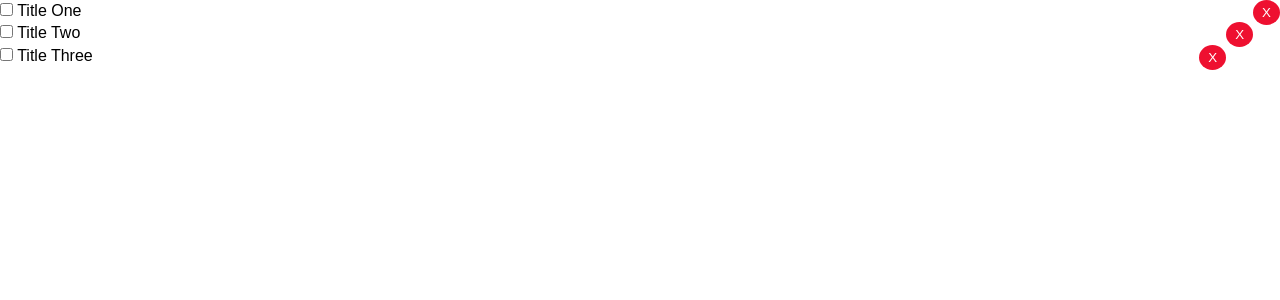
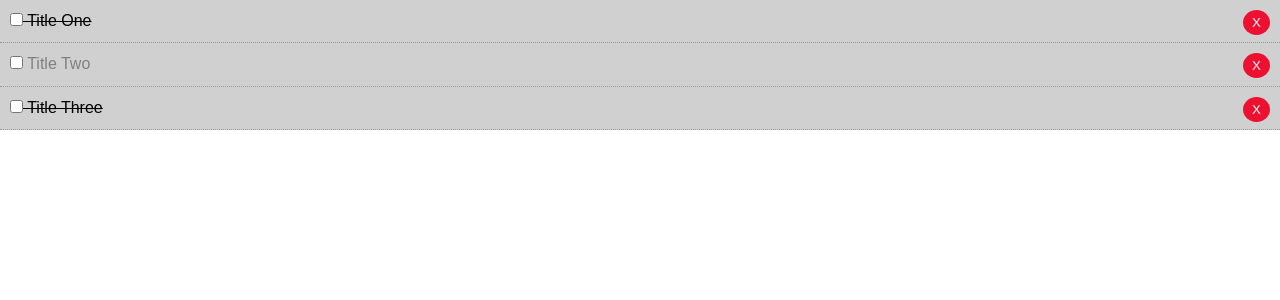
Before and after one commit to 2KAbhishek/Annote, an Angular app: page / in a window 1280 px wide. Shown: the top 300 px of the page. Built offline with nearby package versions, Linux system fonts and the light colour scheme.

Commit message:
Dynamic class binding functional.

```diff
--- a/src/app/components/note/note.component.html
+++ b/src/app/components/note/note.component.html
@@ -1,4 +1,4 @@
-<div>
+<div [ngClass]="setClasses()">
     <p>
         <input type="checkbox"/>
         {{ note.title }}
--- a/src/app/components/note/note.component.ts
+++ b/src/app/components/note/note.component.ts
@@ -14,4 +14,14 @@ export class NoteComponent implements OnInit {
   ngOnInit() {
   }
 
+  // Set Dynamic classes
+  setClasses(){
+    let classes ={
+      note: true,
+      'is-completed': this.note.completed,
+      'is-readonly': this.note.readonly
+    }
+    return classes;
+  }
+
 }
--- a/src/app/components/notebook/notebook.component.ts
+++ b/src/app/components/notebook/notebook.component.ts
@@ -19,7 +19,7 @@ export class NotebookComponent implements OnInit {
         title: 'Title One',
         contents: 'Generic Todo One',
         modified: Date.now.toString(),
-        editable: false,
+        readonly: false,
         completed: true
       },
       {
@@ -27,7 +27,7 @@ export class NotebookComponent implements OnInit {
         title: 'Title Two',
         contents: 'Generic Todo Two',
         modified: Date.now.toString(),
-        editable: true,
+        readonly: true,
         completed: false
       },
       {
@@ -35,7 +35,7 @@ export class NotebookComponent implements OnInit {
         title: 'Title Three',
         contents: 'Generic Todo Three',
         modified: Date.now.toString(),
-        editable: false,
+        readonly: false,
         completed: true
       }
     ]
--- a/src/app/models/Note.ts
+++ b/src/app/models/Note.ts
@@ -3,6 +3,6 @@ export class Note {
     title:string;
     contents:string;
     modified:string;
-    editable:boolean;
+    readonly:boolean;
     completed:boolean;
 }
```
